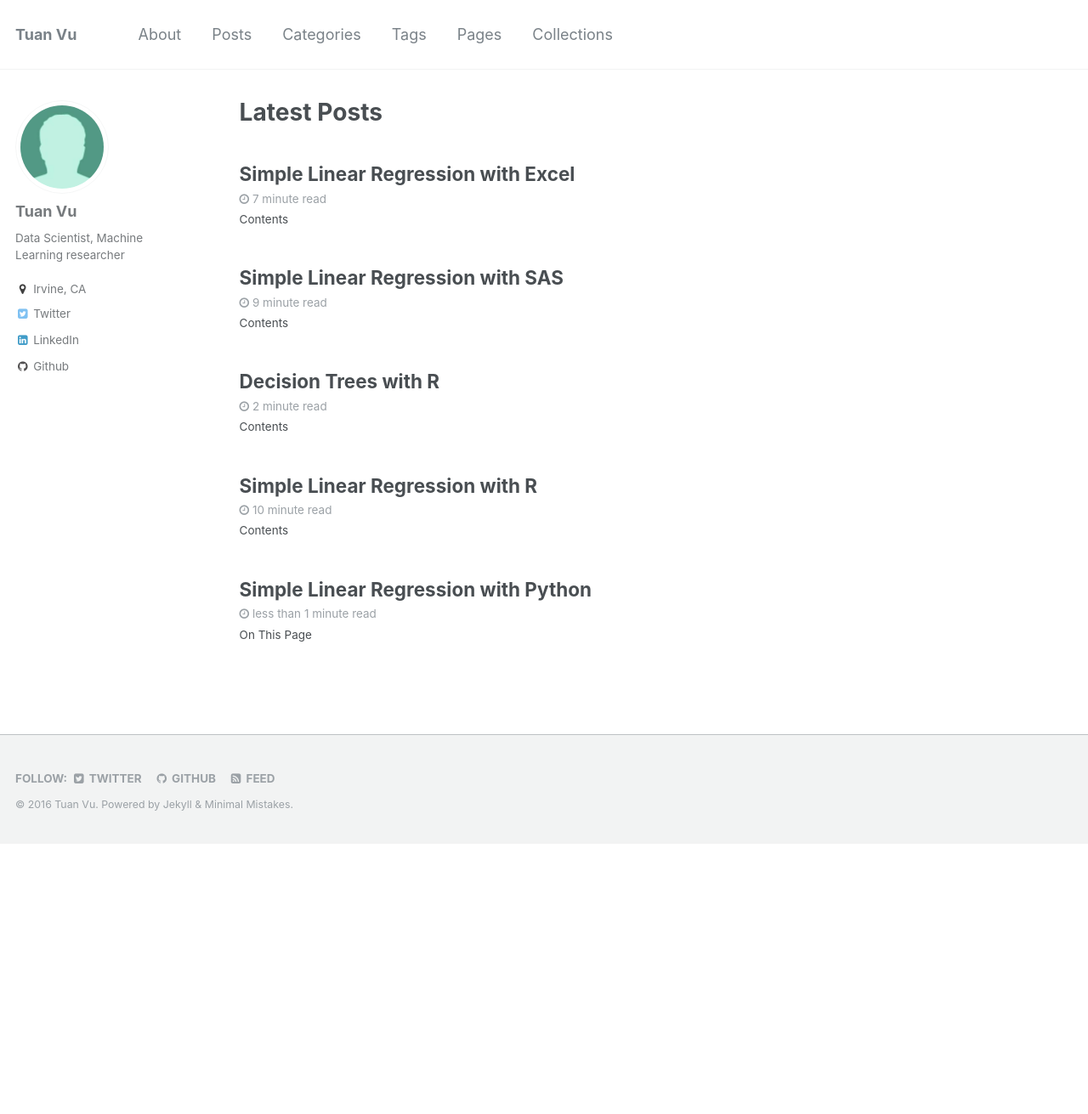
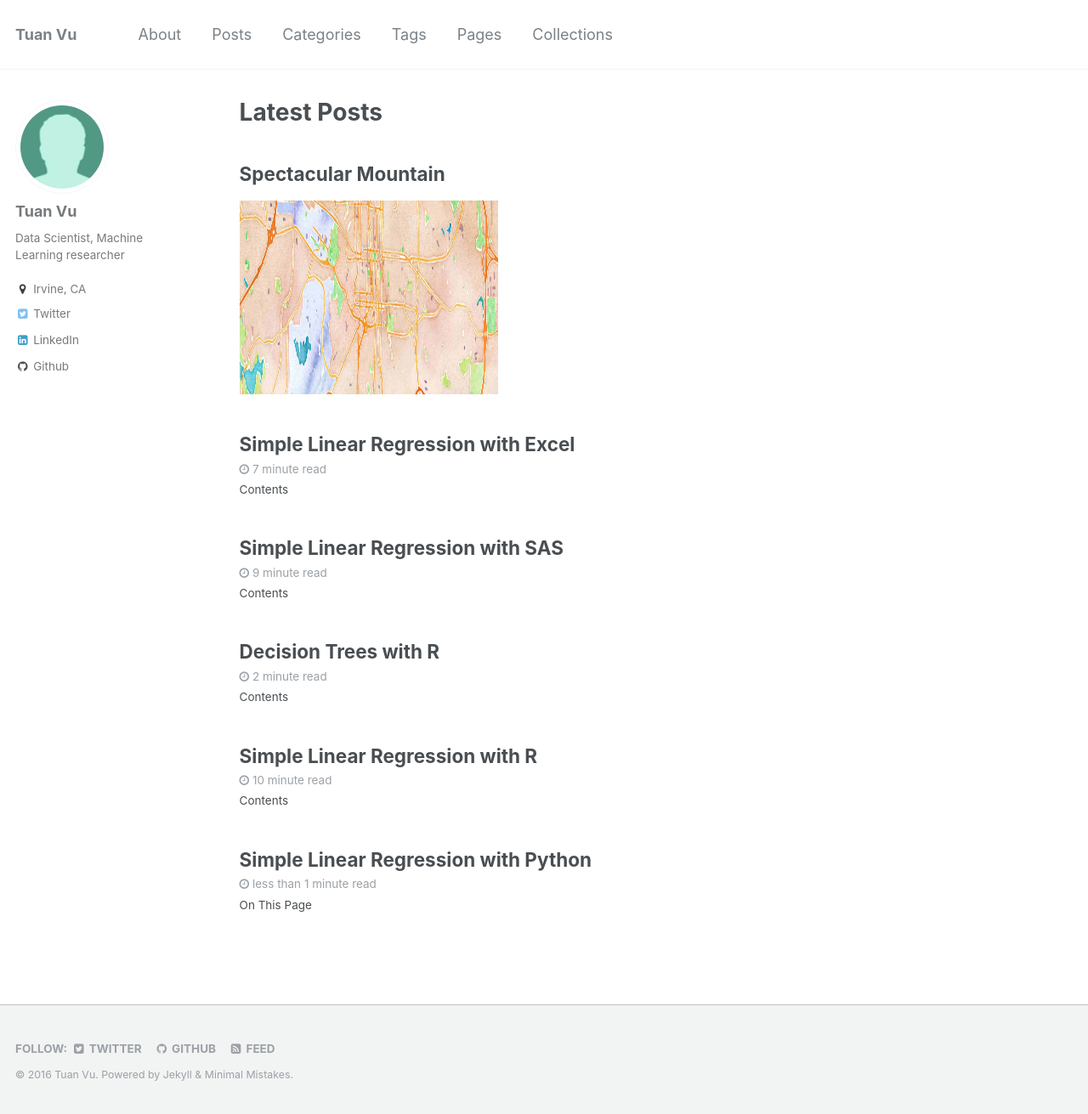
Before and after one commit to jeanho1/tuanavu.github.io, a Jekyll site: the page built from _pages/home.md, in a window 1280 px wide and 1311 px high. Shown: the whole window at 85% size. Built offline with Jekyll 4.4.1, drawn with Linux system fonts in a browser that asks for light colours.

Commit message:
Update home.md

```diff
--- a/_pages/home.md
+++ b/_pages/home.md
@@ -8,10 +8,8 @@ modified: 2016-04-18T16:39:37-04:00
 
 {% include base_path %}
 
-{% if page.image.feature %}<div class="image-wrap">
-  <img src="{{ site.url }}/images/{{ page.image.feature }}" alt="{{ page.title }} feature image" itemprop="primaryImageOfPage">
-  {% if page.image.credit %}<span class="image-credit">Photo Credit: <a href="{{ page.image.creditlink }}">{{ page.image.credit }}</a></span>{% endif %}
-</div><!-- /.image-wrap -->{% endif %}
+<h2>Spectacular Mountain</h2>
+<img src="../images/map_header.jpg" alt="Mountain View" style="width:304px;height:228px;">
 
 <div class="grid__wrapper">
   {% for post in site.categories.articles limit:5 %}
```
